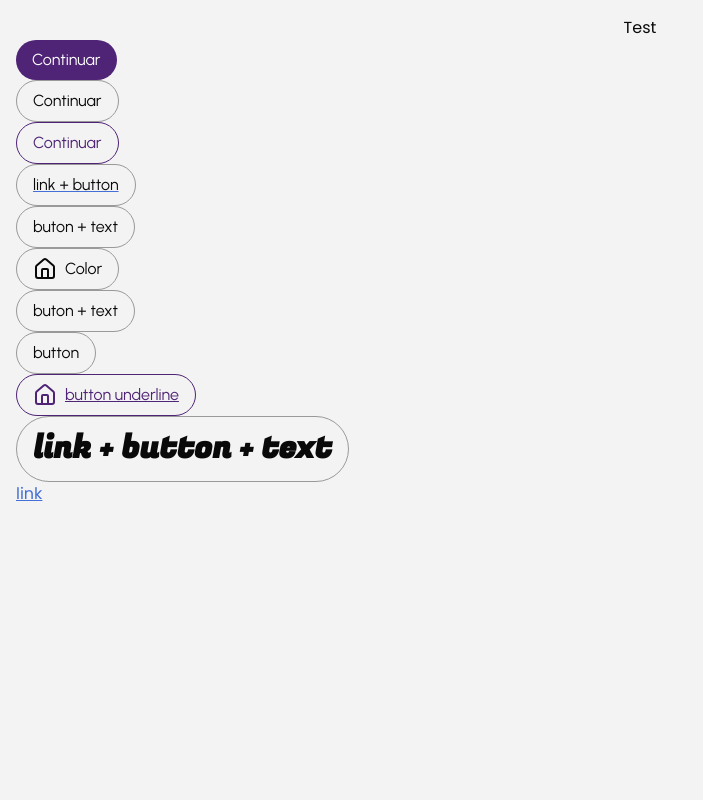
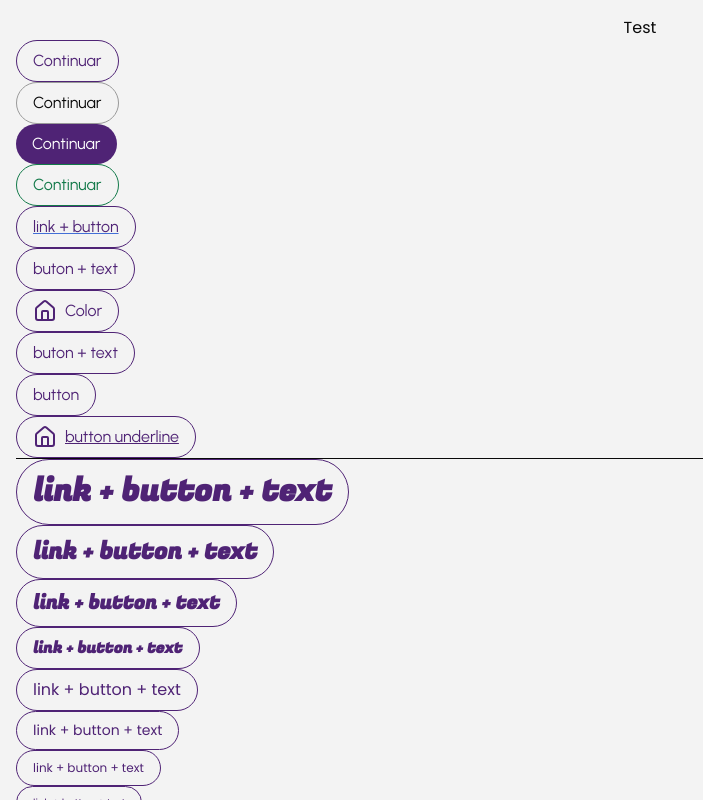
Before and after one commit to Francisco-Neves-15/tellmethecolor, a Next.js app: page / in a window 1280 px wide. Shown: the whole page, without its empty margins (0-703 px from the left). Built offline with nearby package versions, Linux system fonts and the light colour scheme.

Commit message:
buttonText hotfix in color

```diff
--- a/src/app/page.tsx
+++ b/src/app/page.tsx
@@ -30,9 +30,11 @@ export default function Home() {
         {/* <Link href={"/layout_test/"}>Teste</Link> */}
         {/* <Link href={"/settings/"}>Setting</Link> */}
       </View>
+
+      <Button>Continuar</Button>
+      <Button variant="sub">Continuar</Button>
       <Button variant="main" color="primary">Continuar</Button>
-      <Button variant="sub">Continuar</Button>
-      <Button variant="outline" color="primary">Continuar</Button>
+      <Button variant="outline" color="success">Continuar</Button>
 
       {/* Testes de Botões */}
 
@@ -50,13 +52,34 @@ export default function Home() {
       <Button>button</Button>
       <Button color="primary" variant="outline" underline><LuHouse size={24} /> button underline</Button>
 
-      <Link href={"/settings"} style={{ textDecoration: "none" }}>
-        <Button>
-          <Text size="display">link + button + text</Text>
-        </Button>
-      </Link>
+      <hr />
+
+      <Button><Text size="display">link + button + text</Text></Button>
+      <Button><Text size="h1">link + button + text</Text></Button>
+      <Button><Text size="h2">link + button + text</Text></Button>
+      <Button><Text size="h3">link + button + text</Text></Button>
+      <Button><Text size="body">link + button + text</Text></Button>
+      <Button><Text size="caption">link + button + text</Text></Button>
+      <Button><Text size="micro">link + button + text</Text></Button>
+      <Button><Text size="nano">link + button + text</Text></Button>
+      <Button><Text size="button">link + button + text</Text></Button>
+      <Button>link + button + text</Button>
 
       {/* Testes de Botões */}
+
+      <hr />
+
+      <Text size="display">link + button + text</Text>
+      <Text size="h1">link + button + text</Text>
+      <Text size="h2">link + button + text</Text>
+      <Text size="h3">link + button + text</Text>
+      <Text size="body">link + button + text</Text>
+      <Text size="caption">link + button + text</Text>
+      <Text size="micro">link + button + text</Text>
+      <Text size="nano">link + button + text</Text>
+      <Text size="button">link + button + text</Text>
+
+      <hr />
 
       <Link href={"/settings"}>link</Link>
     </Container>
--- a/src/components/ui/Button/index.tsx
+++ b/src/components/ui/Button/index.tsx
@@ -35,8 +35,8 @@ interface IButtonProps extends ButtonHTMLAttributes<HTMLButtonElement> {
 const Button = forwardRef<HTMLButtonElement, IButtonProps>(
   (
     {
-      variant = "sub",
-      color = "theme",
+      variant = "outline",
+      color = "primary",
       size = "normal",
       underline = false,
       iconRound = false,
--- a/src/components/ui/Text/style.module.scss
+++ b/src/components/ui/Text/style.module.scss
@@ -1,6 +1,7 @@
 .textBase {
-  color: var(--color-text);
+  color: inherit;
   font-weight: 400;
+  font-family: var(--font-poppins);
 }
 
 .textDisplay {
```
